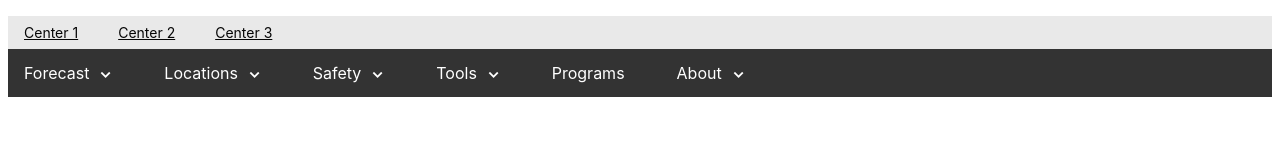
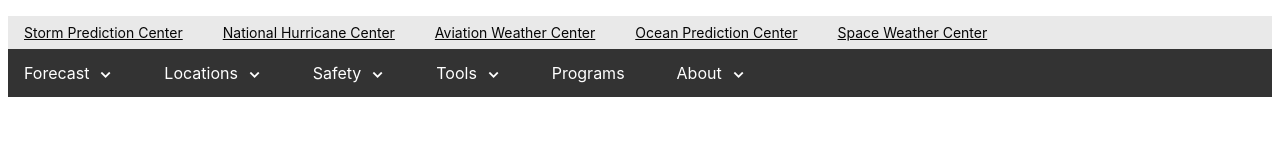
Before and after one commit to partly-igor/wx-nav-test, a plain HTML site: page index.html in a window 1280 px wide. Drawn offline with Linux system fonts and the light colour scheme.

Commit message:
Put in placeholder center names

```diff
--- a/index.html
+++ b/index.html
@@ -9,9 +9,11 @@
 <body>
   <nav class="centers-nav">
     <ul class="centers-parent">
-      <li class="parent-only"><a href="#"> Center 1 </a></li>
-      <li class="parent-only"><a href="#"> Center 2 </a></li>
-      <li class="parent-only"><a href="#"> Center 3 </a></li>
+      <li class="parent-only"><a href="#"> Storm Prediction Center </a></li>
+      <li class="parent-only"><a href="#"> National Hurricane Center </a></li>
+      <li class="parent-only"><a href="#"> Aviation Weather Center </a></li>
+      <li class="parent-only"><a href="#"> Ocean Prediction Center </a></li>
+      <li class="parent-only"><a href="#"> Space Weather Center </a></li>
     </ul>
   </nav>
   <nav class="horizontal-nav">
```
